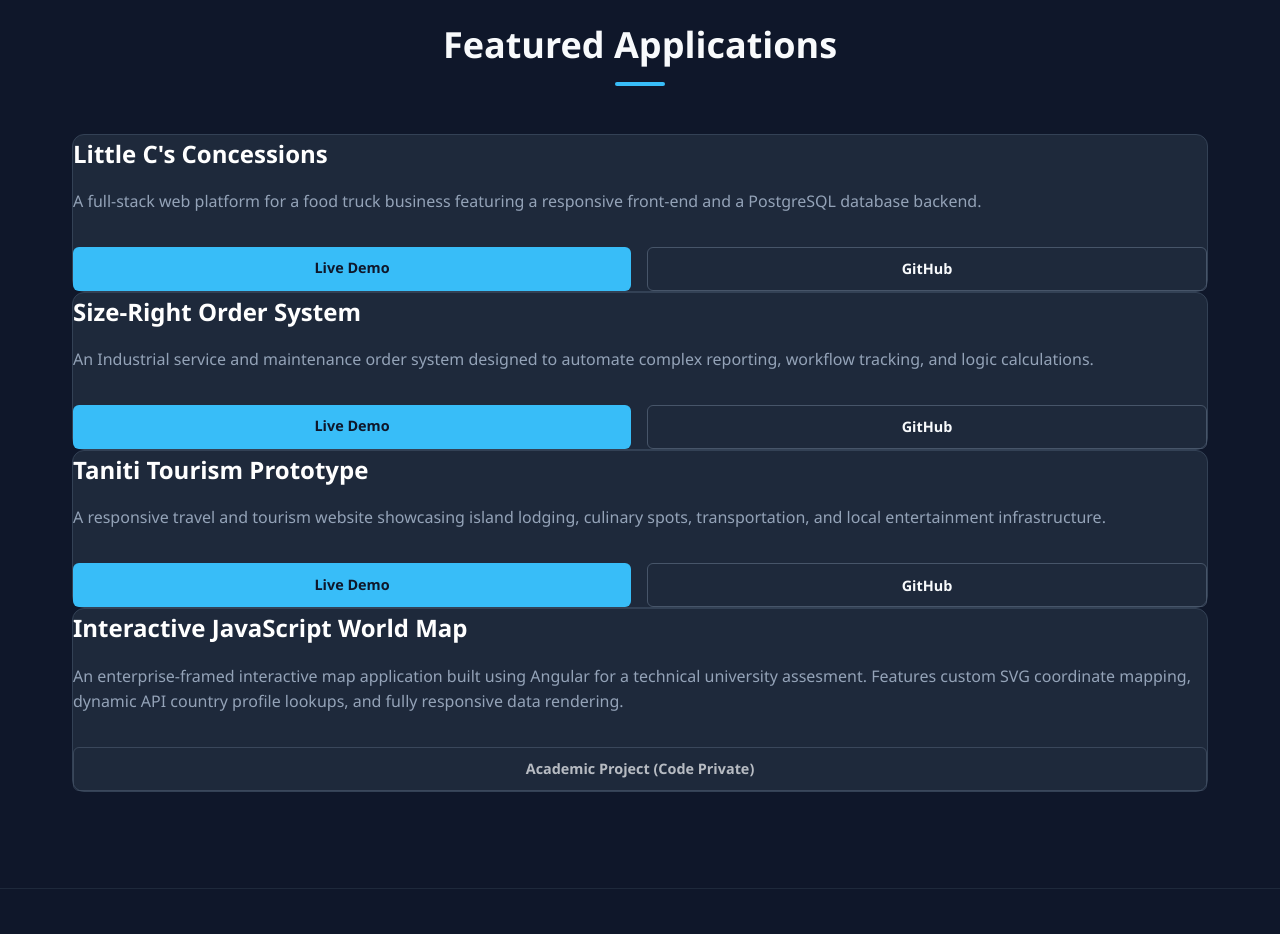
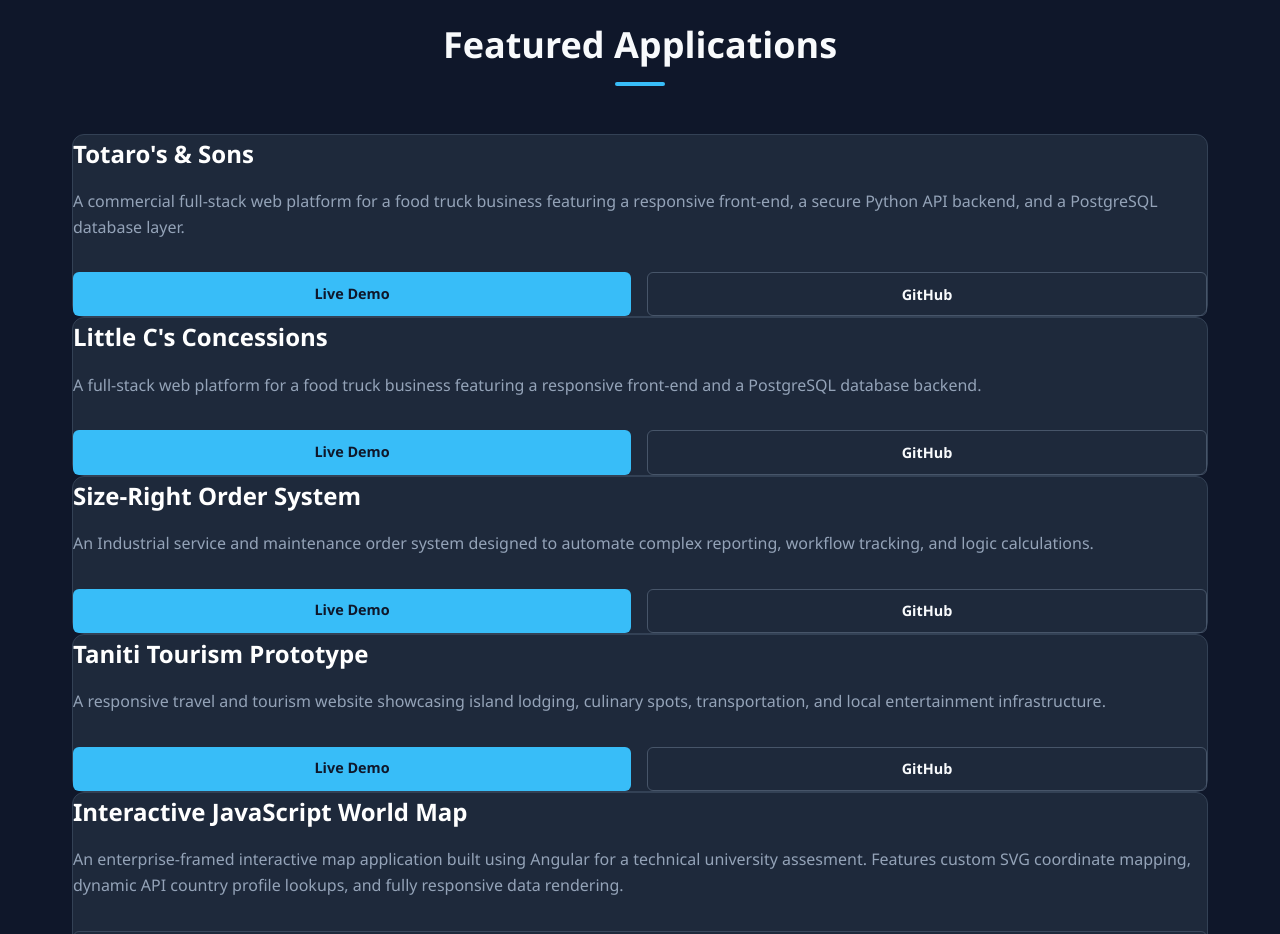
Before and after one commit to Codingforachange/Codingforachange.github.io, a plain HTML site: page index.html in a window 1280 px wide. Shown: the part 880-1814 px from the top of the page. Drawn offline with Linux system fonts and the light colour scheme.

Commit message:
Added Totaro's & Sons App

```diff
--- a/index.html
+++ b/index.html
@@ -34,6 +34,15 @@
     <section id="projects" class="projects-section">
         <h3>Featured Applications</h3>
         <div class="projects-grid">
+
+            <div class="project-card">
+                <h4>Totaro's & Sons</h4>
+                <p>A commercial full-stack web platform for a food truck business featuring a responsive front-end, a secure Python API backend, and a PostgreSQL database layer.</p>
+                <div class="project-links">
+                    <a href="https://totarosandsons.vercel.app" class="project-btn" target="_blank">Live Demo</a>
+                    <a href="https://github.com/Codingforachange/TotarosFrontend" class="project-btn secondary" target="_blank">GitHub</a>
+                </div>
+            </div>
 
             <div class="project-card">
                 <h4>Little C's Concessions</h4>
```
